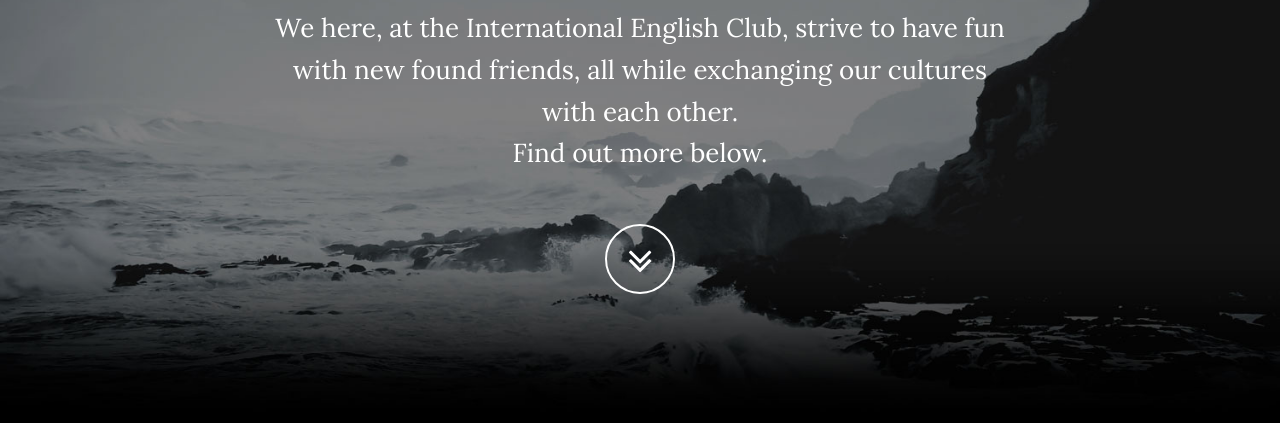
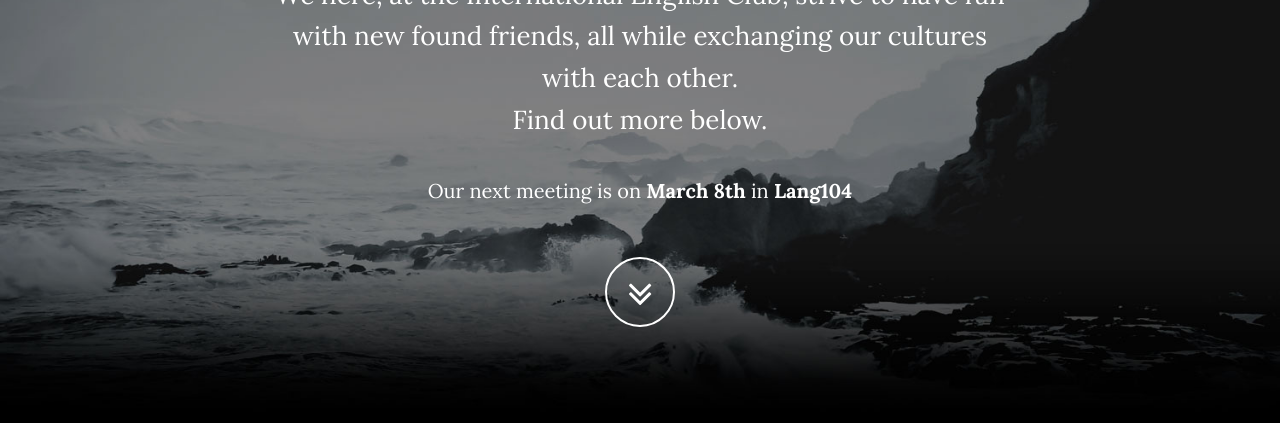
Before and after one commit to nourijp/untenglishclub, a website: page index.html in a window 1280 px wide. Shown: the part 377-800 px from the top of the page. Drawn offline with nearby package versions, Linux system fonts and the light colour scheme; some packages are replaced by stand-ins of ours.

Commit message:
Update index.html

```diff
--- a/index.html
+++ b/index.html
@@ -77,6 +77,7 @@
                         <h1 class="brand-heading">Join the Fun!</h1>
                         <p class="intro-text">We here, at the International English Club, strive to have fun with new found friends, all while exchanging our cultures with each other.
                             <br> Find out more below. </p>
+			    <p>Our next meeting is on <b>March 8th</b> in <b>Lang104</b></p>
                         <a href="#schedule" class="btn btn-circle page-scroll">
                             <i class="fa fa-angle-double-down animated"></i>
                         </a>
```
